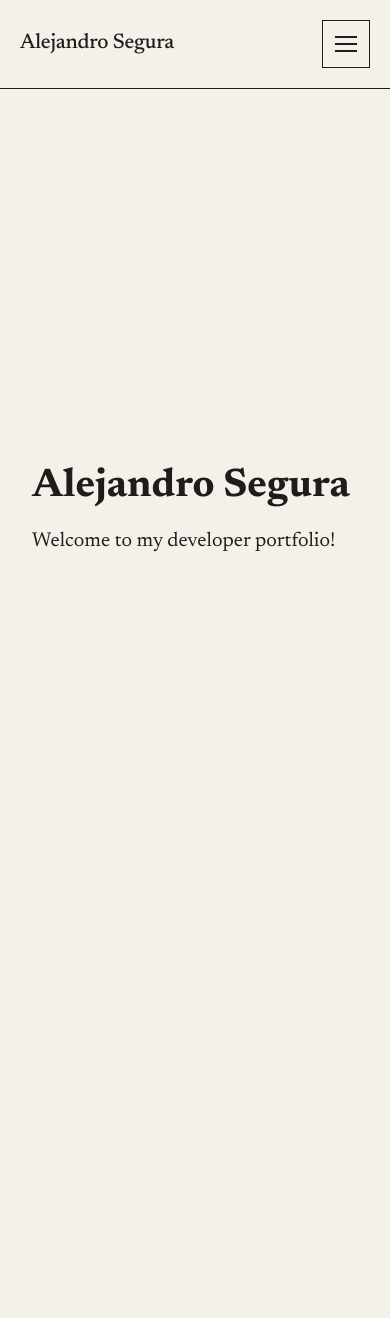
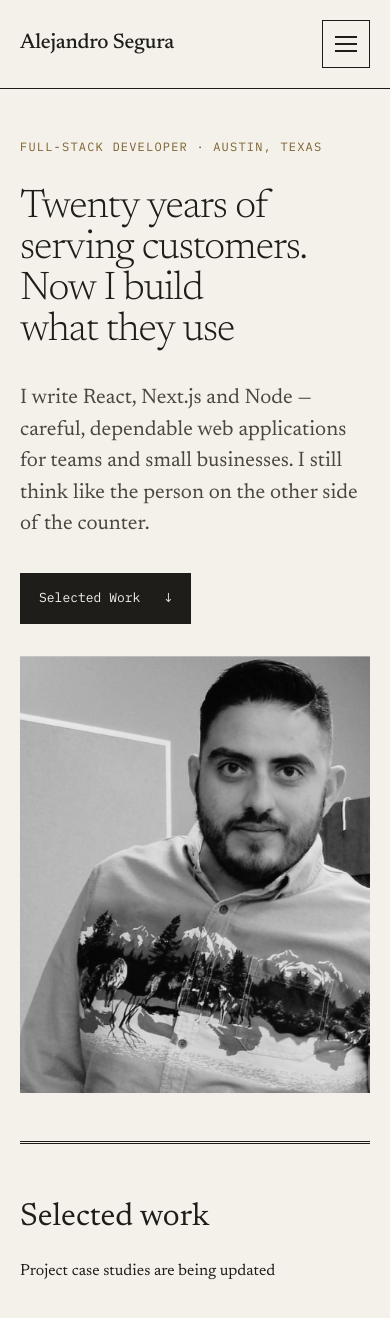
Before and after one commit to eloso85/myPortfolio, a Next.js app: page / in a window 390 px wide. Shown: the top 1318 px of the page. Before the commit the page ends 933 px from the top, so only its background shows below. Built offline with nearby package versions, Linux system fonts and the light colour scheme.

Commit message:
Build responsive editorial homepage hero

```diff
--- a/src/app/page.js
+++ b/src/app/page.js
@@ -1,12 +1,50 @@
-import styles from './page.module.css';
+import Image from "next/image";
+import portrait from "../images/insta_me.jpg";
+import styles from "./page.module.css";
 export default function HomePage() {
-    return (
-        <main className={styles.hero}>
-            <div className={styles.content}>
-            <h1 className={styles.title}>Alejandro Segura</h1>
-            <p className={styles.description}>Welcome to my developer portfolio!</p>
-            </div>
+  return (
+    <main>
+      <section className={styles.hero} aria-labelledby="hero-title">
+        <div className={styles.content}>
+          <p className={styles.kicker}>Full-stack developer · Austin, Texas</p>
 
-        </main>
-    )
+          <h1 id="hero-title" className={styles.title}>
+            Twenty years of serving customers. Now I build what they use
+          </h1>
+
+          <p className={styles.description}>
+            I write React, Next.js and Node — careful, dependable web
+            applications for teams and small businesses. I still think like the
+            person on the other side of the counter.
+          </p>
+
+          <div className={styles.actions}>
+            <a href="#selected-work" className={styles.primaryLink}>
+              Selected Work
+              <span aria-hidden="true">↓</span>
+            </a>
+          </div>
+        </div>
+
+        <div className={styles.portrait}>
+            <Image
+                src={portrait}
+                alt="Alejandro Segura"
+                fill
+                sizes="(min-width: 64rem) 35vw, (min-width:48rem) 24rem, 90vw"
+                className={styles.image}
+            />
+        </div>
+      </section>
+      <section
+        id="selected-work"
+        aria-labelledby="work-title"
+        className={styles.work}
+      >
+        <h2 id="work-title">Selected work</h2>
+        <p>Project case studies are being updated</p>
+
+      </section>
+    </main>
+  );
 }
--- a/src/app/page.module.css
+++ b/src/app/page.module.css
@@ -1,22 +1,102 @@
 .hero {
-  min-height: 100svh;
   display: grid;
-  place-items: center;
-  padding: 2rem;
+  gap: clamp(2rem, 5vw, 4rem);
+  padding: clamp(3rem, 8vw, 6rem) var(--pad);
 }
 
 .content {
-  width: 100%;
-  max-width: 48rem;
+  display: flex;
+  flex-direction: column;
+  align-items: flex-start;
+  gap: 2rem;
+  min-width: 0;
+}
+
+.kicker {
+  margin: 0;
+  color: var(--brass);
+  font-family: var(--mono);
+  font-size: 0.75rem;
+  letter-spacing: 0.1em;
+  text-transform: uppercase;
 }
 
 .title {
-  margin: 0 0 1rem;
-  font-size: clamp(2.5rem, 7vw, 5rem);
-  line-height: 1.1;
+  margin: 0;
+  font-size: clamp(2.5rem, 6.6vw, 5.5rem);
+  font-weight: 300;
+  line-height: 1.02;
+  letter-spacing: -0.025em;
+  text-wrap: balance;
 }
 
 .description {
+  max-width: 35rem;
   margin: 0;
-  font-size: 1.25rem;
+  color: var(--ink-2);
+  font-size: 1.3125rem;
+  line-height: 1.5;
 }
+
+.actions {
+  display: flex;
+  flex-wrap: wrap;
+  gap: 0.75rem;
+}
+
+.primaryLink {
+  display: inline-flex;
+  justify-content: space-between;
+  align-items: center;
+  gap: 1.5rem;
+  padding: 0.875rem 1.125rem;
+  border: 1px solid var(--ink);
+  background-color: var(--ink);
+  color: var(--paper);
+  font-family: var(--mono);
+  font-size: 0.8125rem;
+  text-decoration: none;
+}
+
+.primaryLink:hover {
+  border-color: var(--brass);
+  background-color: var(--brass);
+  color: var(--paper);
+}
+
+.portrait {
+  position: relative;
+  width: 100%;
+  max-width: 24rem;
+  aspect-ratio: 4 / 5;
+  background-color: var(--paper-2);
+}
+
+.image {
+  object-fit: cover;
+  filter: grayscale(1);
+}
+
+.work {
+  margin-inline: var(--pad);
+  padding-block: 3rem;
+  border-top: 3px double var(--ink);
+  scroll-margin-top: 1rem;
+}
+
+.work h2 {
+  margin: 0;
+  font-size: clamp(2rem, 3.6vw, 2.75rem);
+  font-weight: 400;
+}
+
+@media (min-width: 64rem) {
+  .hero {
+    grid-template-columns: minmax(0, 1.6fr) minmax(0, 1fr);
+    align-items: end;
+  }
+
+  .portrait {
+    justify-self: end;
+  }
+}
```
